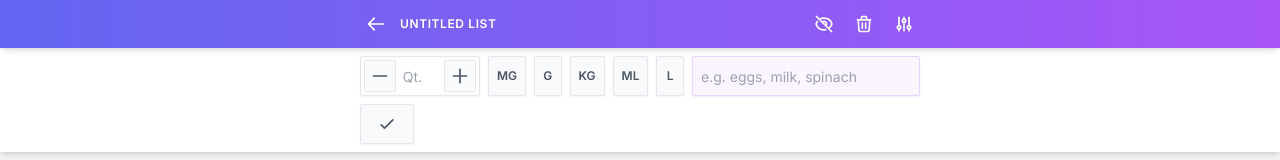
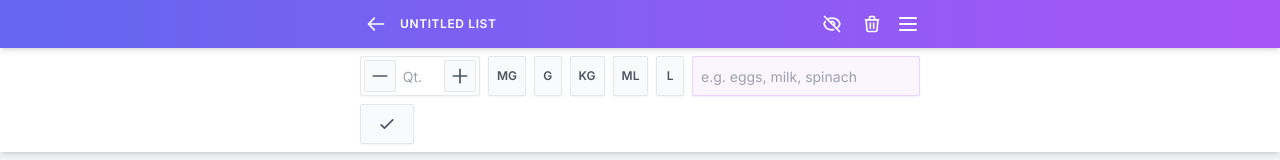
Before and after one commit to andreasremdt/grocerly, a React (Create React App) app: page /list/1 in a window 1280 px wide. Shown: the top 160 px of the page. Built offline with nearby package versions, Linux system fonts and the light colour scheme.

Commit message:
feat: add global app menu

```diff
--- a/package.json
+++ b/package.json
@@ -9,6 +9,7 @@
   "description": "Simple and intuitive shopping app to help you manage your groceries.",
   "license": "MIT",
   "dependencies": {
+    "@radix-ui/react-dropdown-menu": "^0.1.4",
     "classnames": "^2.3.1",
     "react": "^17.0.2",
     "react-dom": "^17.0.2",
--- /dev/null
+++ b/src/components/AppMenu.tsx
@@ -0,0 +1,28 @@
+import * as DropdownMenu from "@radix-ui/react-dropdown-menu";
+import { Link } from "react-router-dom";
+
+import Icon from "./Icon";
+
+function AppMenu() {
+  return (
+    <DropdownMenu.Root>
+      <DropdownMenu.Trigger aria-label="Open menu">
+        <Icon type="menu" width={24} height={24} />
+      </DropdownMenu.Trigger>
+      <DropdownMenu.Content
+        className="bg-white rounded-md shadow-md py-2 w-52"
+        align="end"
+        sideOffset={5}
+      >
+        <DropdownMenu.Item asChild>
+          <Link to="/settings" className="py-2 px-4 block hover:bg-gray-100">
+            Settings
+          </Link>
+        </DropdownMenu.Item>
+        <DropdownMenu.Arrow className="fill-white" offset={8} />
+      </DropdownMenu.Content>
+    </DropdownMenu.Root>
+  );
+}
+
+export default AppMenu;
--- a/src/components/Header.tsx
+++ b/src/components/Header.tsx
@@ -4,6 +4,7 @@ import { Link, useNavigate, useLocation } from "react-router-dom";
 import { GroceryContext } from "../GroceryContext";
 import { getListIdFromURL, getPageTitle } from "../utils/helpers";
 import __ from "../utils/translate";
+import AppMenu from "./AppMenu";
 import Icon from "./Icon";
 
 function Header() {
@@ -55,13 +56,7 @@ function Header() {
             )}
           </>
         )}
-        <Link
-          to="/settings"
-          className="text-white h-8 w-8 flex items-center justify-center"
-          title={__("header.toggleSettings", language)}
-        >
-          <Icon type="settings" />
-        </Link>
+        <AppMenu />
       </div>
     </header>
   );
--- a/src/components/Icon.tsx
+++ b/src/components/Icon.tsx
@@ -65,6 +65,14 @@ const ICONS: { [key: string]: JSX.Element } = {
   plus: <path strokeLinecap="round" strokeLinejoin="round" strokeWidth={2} d="M12 4v16m8-8H4" />,
   minus: <path strokeLinecap="round" strokeLinejoin="round" strokeWidth={2} d="M20 12H4" />,
   check: <path strokeLinecap="round" strokeLinejoin="round" strokeWidth={2} d="M5 13l4 4L19 7" />,
+  menu: (
+    <path
+      strokeLinecap="round"
+      strokeLinejoin="round"
+      strokeWidth={2}
+      d="M4 6h16M4 12h16M4 18h16"
+    />
+  ),
 };
 
 function Icon({ className, width = 20, height = 20, type }: IconProps) {
```
Also changed, not shown: 1 other file (tests, documents, lock files or other folders).
